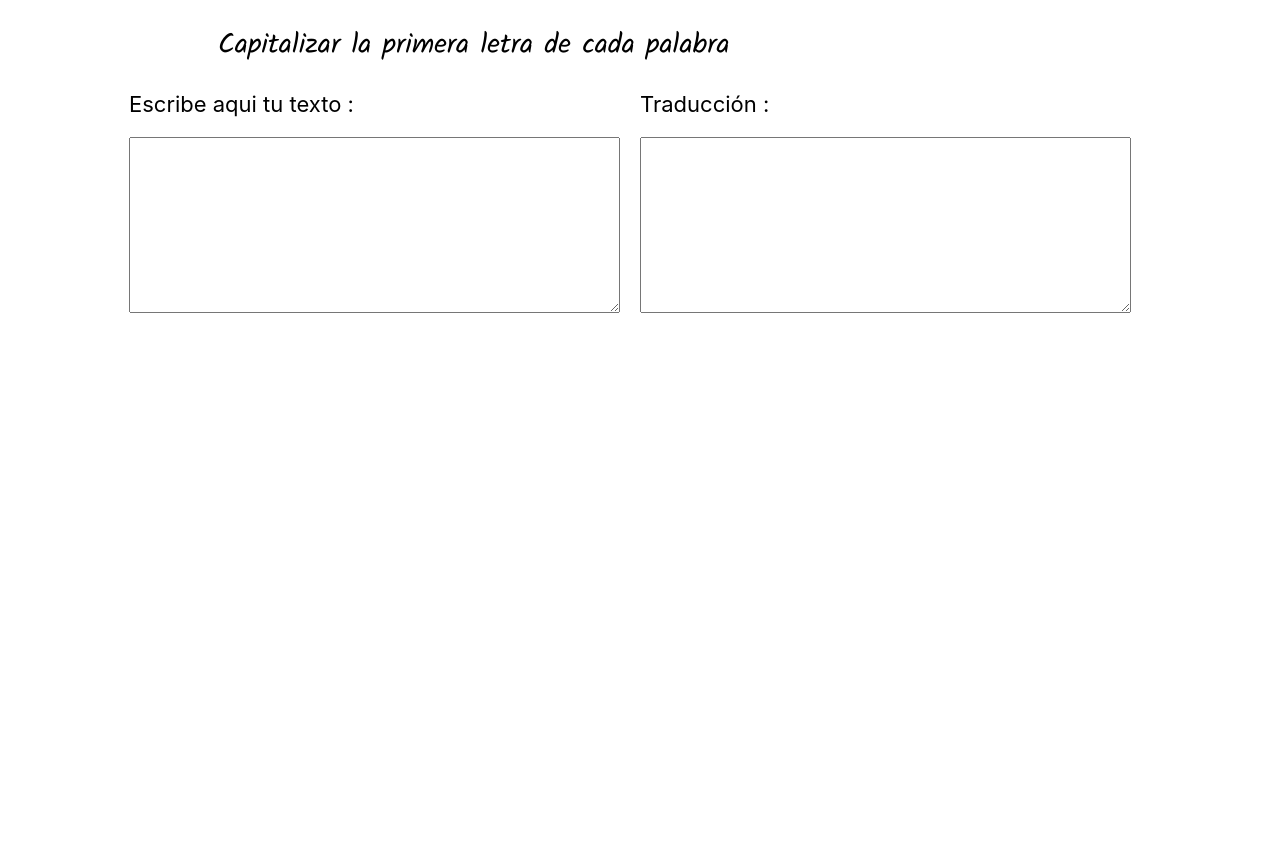
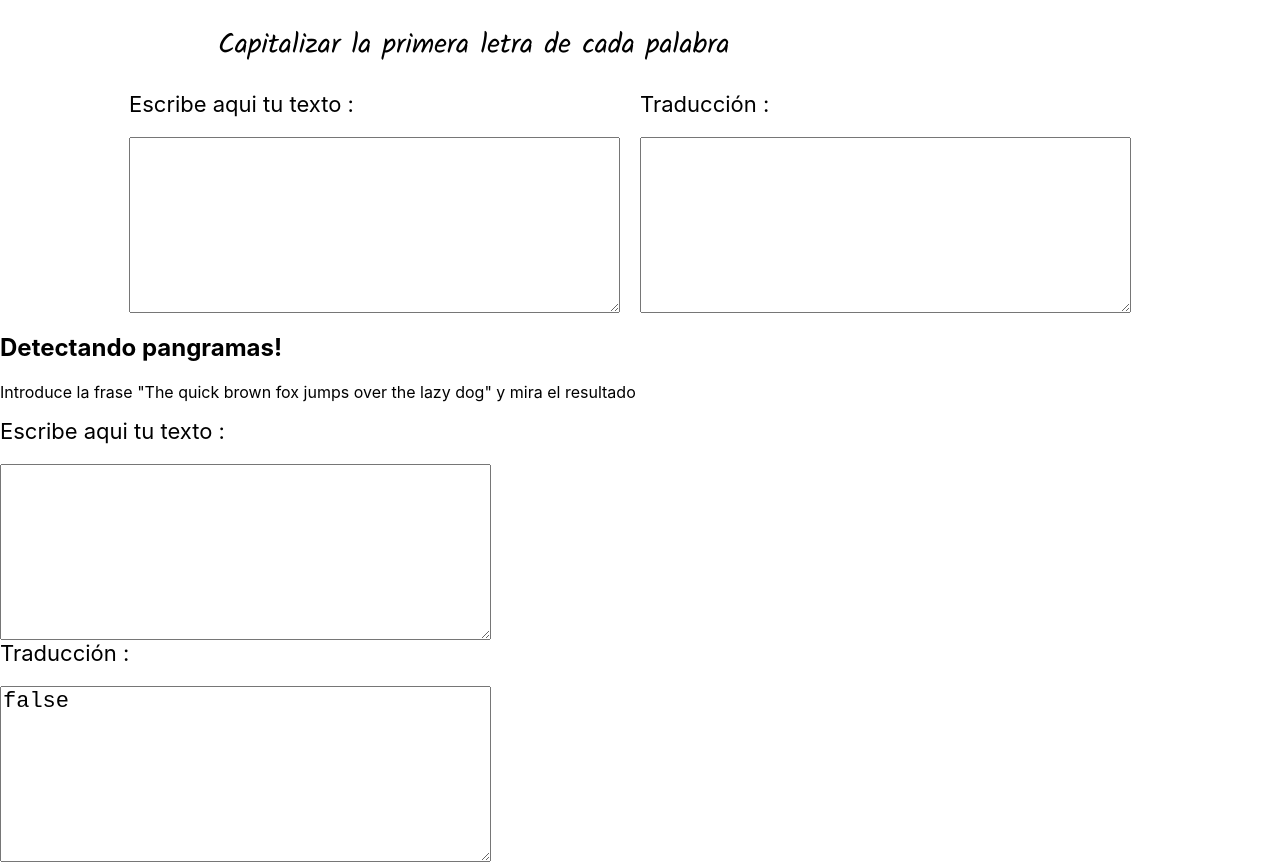
Before and after one commit to nataliamateo/Katas, a React (Create React App) app: page / in a window 1280 px wide. Before the commit the page ends 800 px from the top, so only its background shows below. Built offline with nearby package versions, Linux system fonts and the light colour scheme.

Commit message:
Do kata2 html

```diff
--- a/src/components/App.js
+++ b/src/components/App.js
@@ -1,11 +1,13 @@
 import React from 'react';
 import '../stylesheets/App.scss';
 import Kata1 from './Kata1';
+import Kata2 from './Kata2';
 
 const App = () => {
   return (
     <div className='App'>
       <Kata1 />
+      <Kata2 />
     </div>
   );
 };
--- /dev/null
+++ b/src/components/Kata2.js
@@ -0,0 +1,53 @@
+import React from 'react';
+import { useState } from 'react';
+import '../stylesheets/CasingStrings.scss';
+import TextInput from './TextInput';
+import TextResult from './TextResult';
+
+const Pangram = () => {
+  let [text, setText] = useState('');
+
+  const changeText = (value) => {
+    setText(value);
+  };
+
+  const isAPangram = (text) => {
+    let alphabet = 'abcdefghijklmnopqrstuvwxyz';
+
+    let letters = text
+      .toLowerCase()
+      .split('')
+      .filter((character) => alphabet.includes(character));
+
+    let letrasVistas = {};
+
+    for (const letter of alphabet) {
+      letrasVistas[letter] = 0;
+    }
+
+    for (const letter of letters) {
+      letrasVistas[letter] += 1;
+    }
+
+    for (const count of Object.values(letrasVistas)) {
+      if (count === 0) {
+        return false;
+      }
+    }
+
+    return true;
+  };
+
+  return (
+    <div className='kata2'>
+      <h2 className='kata2__title'>Detectando pangramas! </h2>
+      <p className='kata2__text'> Introduce la frase "The quick brown fox jumps over the lazy dog" y mira el resultado</p>
+      <div className='kata2__pangram'>
+        <TextInput onChangeText={changeText} />
+        <TextResult value={isAPangram(text)} />
+      </div>
+    </div>
+  );
+};
+
+export default Pangram;
```
